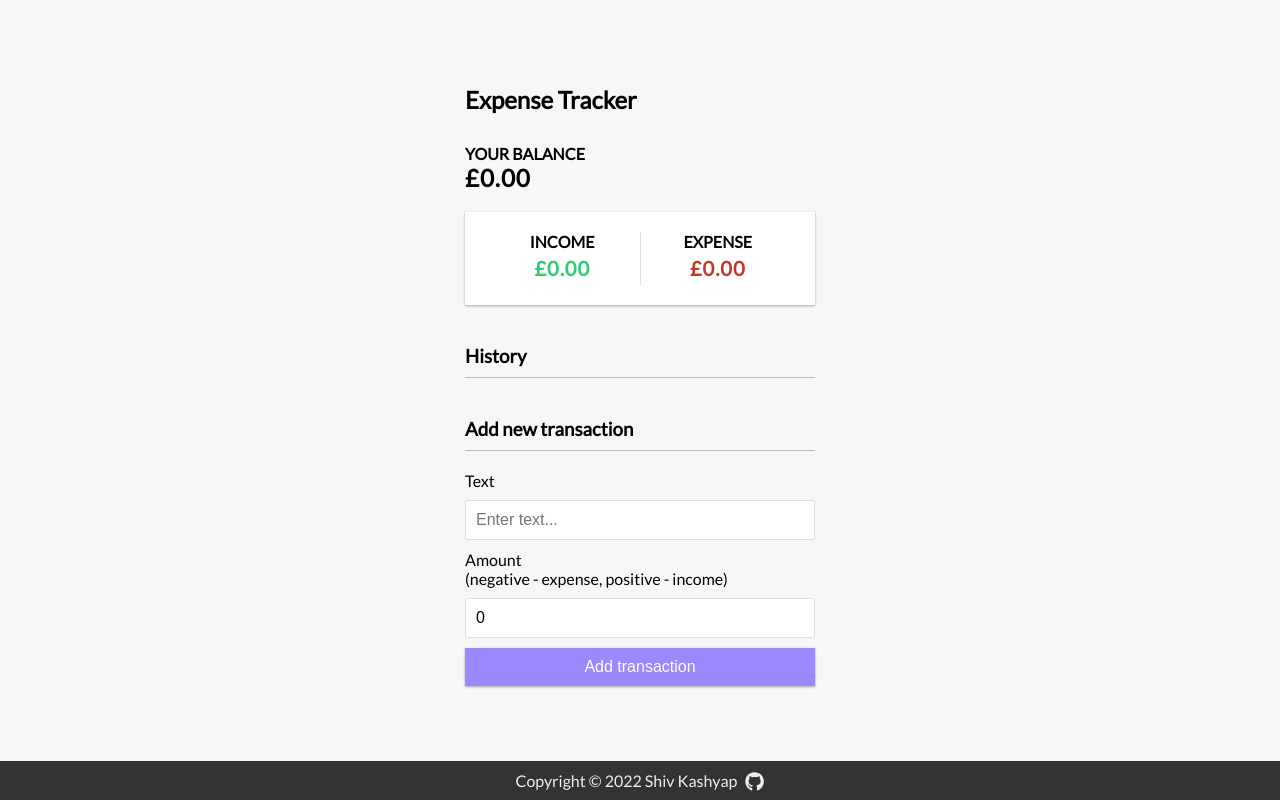
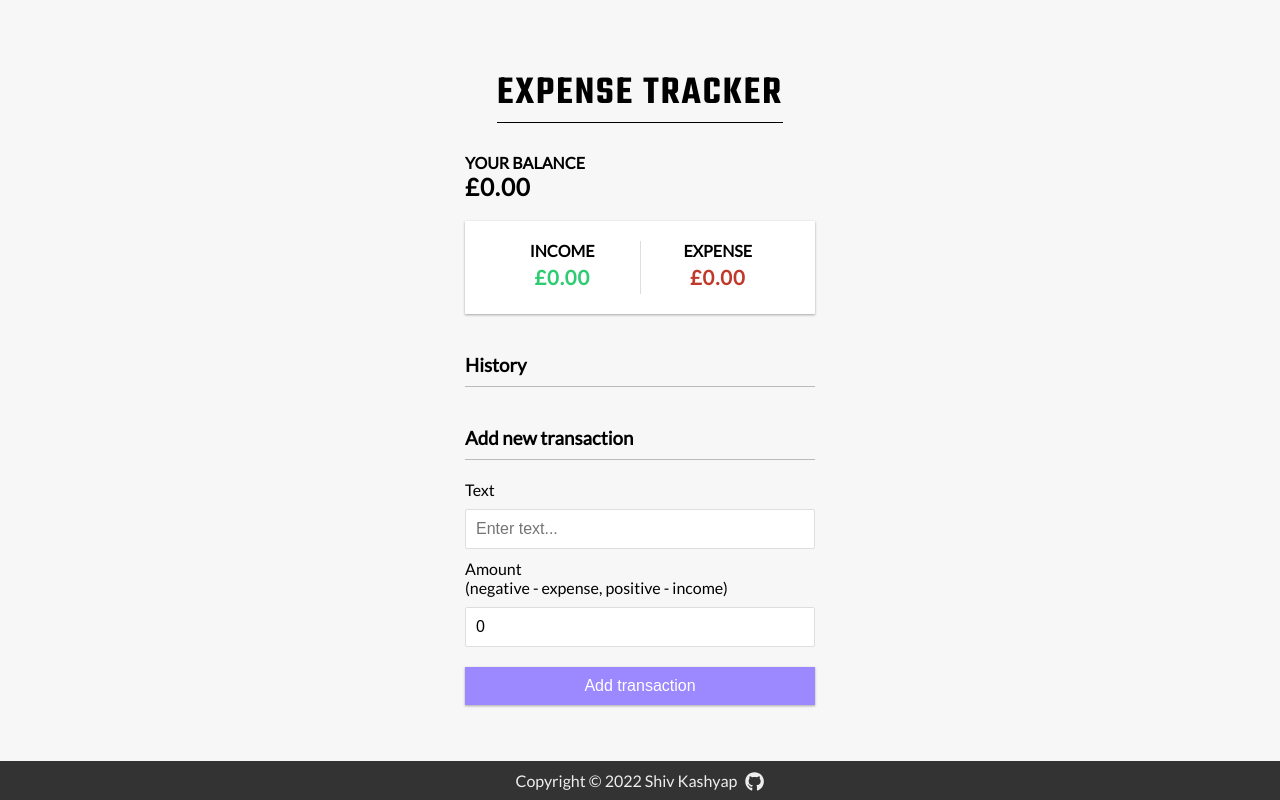
Before and after one commit to shivsgkashyap/expense-tracker, a React (Vite) app: page / in a window 1280 px wide. Built offline with nearby package versions, Linux system fonts and the light colour scheme.

Commit message:
Improved styling

```diff
--- a/src/App.css
+++ b/src/App.css
@@ -1,4 +1,5 @@
 @import url("https://fonts.googleapis.com/css?family=Lato&display=swap");
+@import url("https://fonts.googleapis.com/css2?family=Teko:wght@600&display=swap");
 
 :root {
   --box-shadow: 0 1px 3px rgba(0, 0, 0, 0.12), 0 1px 2px rgba(0, 0, 0, 0.24);
@@ -17,6 +18,18 @@ body {
   min-height: 100vh;
   margin: 0;
   font-family: "Lato", sans-serif;
+}
+
+.title {
+  display: flex;
+  justify-content: center;
+  font-family: "Teko", sans-serif;
+}
+
+h2 {
+  letter-spacing: 2px;
+  border-bottom: 1px solid black;
+  font-size: 2.5rem;
 }
 
 .container {
@@ -96,7 +109,7 @@ input[type="number"] {
   border: 0;
   display: block;
   font-size: 16px;
-  margin: 10px 0 30px;
+  margin: 20px 0 30px;
   padding: 10px;
   width: 100%;
 }
--- a/src/components/Header.jsx
+++ b/src/components/Header.jsx
@@ -3,7 +3,7 @@ import React from "react";
 const Header = () => {
   return (
     <header className="title">
-      <h2>Expense Tracker</h2>
+      <h2>EXPENSE TRACKER</h2>
     </header>
   );
 };
```
